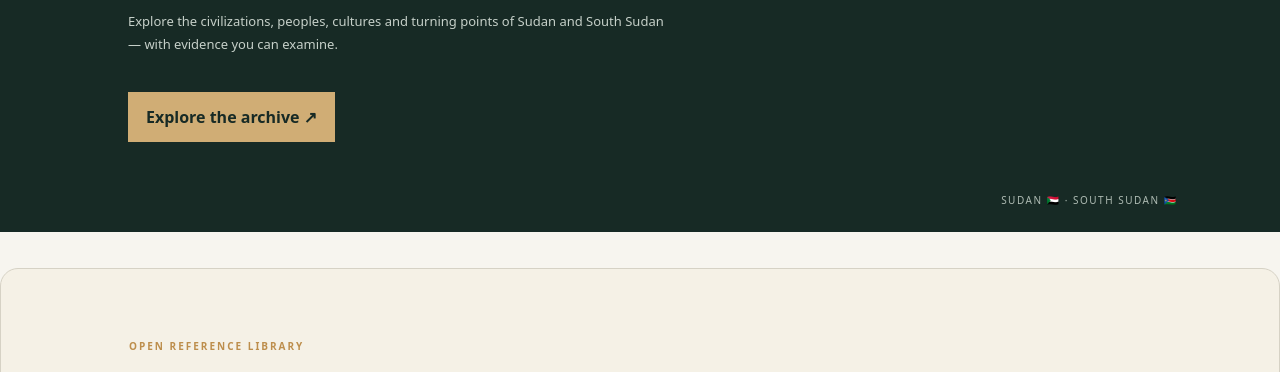
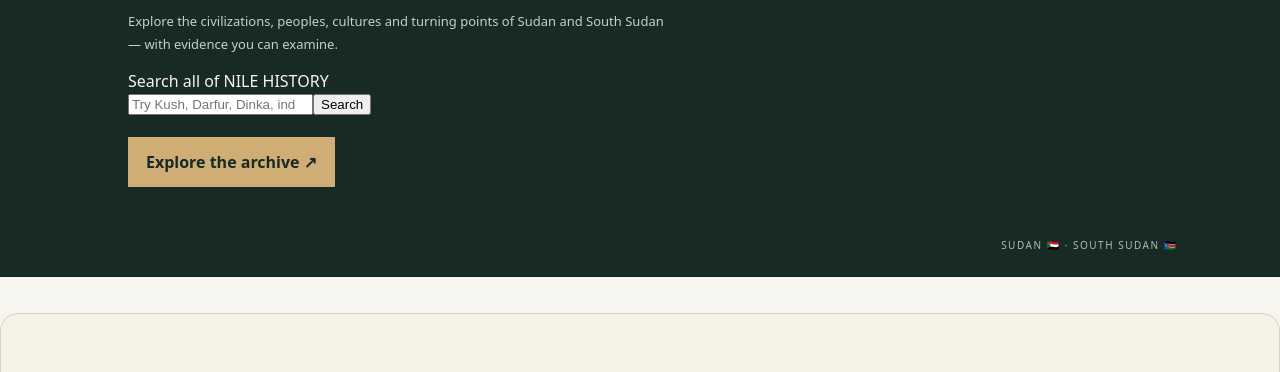
Before and after one commit to malikyar2014-code/NILE-HISTORY., a plain HTML site: page app/static/index.html in a window 1280 px wide. Shown: the part 380-752 px from the top of the page. Drawn offline with nearby package versions, Linux system fonts and the light colour scheme; no server answers.

Commit message:
Add global NILE HISTORY search bar

```diff
--- a/app/static/index.html
+++ b/app/static/index.html
@@ -1,7 +1,8 @@
 <!doctype html>
 <html lang="en"><head><meta charset="utf-8"><meta name="viewport" content="width=device-width,initial-scale=1"><meta name="theme-color" content="#172a25"><meta name="description" content="Explore the documented histories of Sudan and South Sudan."><link rel="manifest" href="/static/manifest.webmanifest"><link rel="icon" href="/static/icon.svg" type="image/svg+xml"><link rel="stylesheet" href="/static/styles.css"><link rel="stylesheet" href="https://unpkg.com/leaflet@1.9.4/dist/leaflet.css" integrity="sha256-p4NxAoJBhIIN+hmNHrzRCf9tD/miZyoHS5obTRR9BMY=" crossorigin=""><title>NILE HISTORY — Sudan & South Sudan</title></head>
 <body><header class="topbar"><a class="brand" href="/"><span class="mark">N</span>NILE <b>HISTORY</b></a><button id="installBtn" hidden>Install app</button></header>
-<main><section class="hero"><div class="eyebrow">A LIVING ARCHIVE OF THE NILE VALLEY</div><h1>History deserves<br><em>to be remembered.</em></h1><p>Explore the civilizations, peoples, cultures and turning points of Sudan and South Sudan — with evidence you can examine.</p><a class="primary" href="#explore">Explore the archive ↗</a><div class="stamp">SUDAN 🇸🇩 · SOUTH SUDAN 🇸🇸</div></section>
+<main><section class="hero"><div class="eyebrow">A LIVING ARCHIVE OF THE NILE VALLEY</div><h1>History deserves<br><em>to be remembered.</em></h1><p>Explore the civilizations, peoples, cultures and turning points of Sudan and South Sudan — with evidence you can examine.</p>
+<div class="global-search" role="search"><label for="globalSearchInput">Search all of NILE HISTORY</label><div class="global-search-row"><input id="globalSearchInput" type="search" placeholder="Try Kush, Darfur, Dinka, independence…" autocomplete="off"><button id="globalSearchButton" type="button" aria-label="Search archive">Search</button></div><div id="globalSearchResults" class="global-search-results" aria-live="polite" hidden></div></div><a class="primary" href="#explore">Explore the archive ↗</a><div class="stamp">SUDAN 🇸🇩 · SOUTH SUDAN 🇸🇸</div></section>
 <section class="wiki-library" id="digital-library"><div class="eyebrow">OPEN REFERENCE LIBRARY</div><h2>The historical book &amp; article library</h2><p>Search the collection and read full source articles inside NILE HISTORY. Articles are retrieved from Wikipedia with attribution and licence details.</p><input id="wikiSearch" type="search" placeholder="Search kingdoms, wars, regions and periods…" aria-label="Search the historical source library"><div id="wikiCount" class="wiki-count">Loading source catalogue…</div><div id="wikiCatalog" class="wiki-catalog"></div></section>\n<section class="book-library" id="historical-books"><div class="eyebrow">DIGITISED PRIMARY SOURCES</div><h2>Read historical books in full</h2><p>Open complete digitised books inside NILE HISTORY. Each record includes its author, edition, source and rights note. Historical accounts are presented with context about their limitations and viewpoints.</p><div id="bookCatalog" class="book-catalog">Loading historical books…</div></section>
 <section class="research-library" id="research-collections"><div class="eyebrow">AFRICAN SCHOLARSHIP &amp; ARCHIVES</div><h2>Research collections</h2><p>Discover scholarly books, archaeological reports, historical documents and community testimony. Where a work is openly licensed, its rights are shown. Where permission is limited or unclear, NILE HISTORY provides a catalogue record rather than copying it.</p><div id="researchCatalog" class="research-catalog">Loading research collections…</div></section>
 <section class="promise"><div><b>Evidence first.</b><span>Sources and uncertainty are visible.</span></div><div><b>Many histories.</b><span>Communities are represented with care.</span></div><div><b>Always expanding.</b><span>A research archive, not a finished story.</span></div></section>
```
